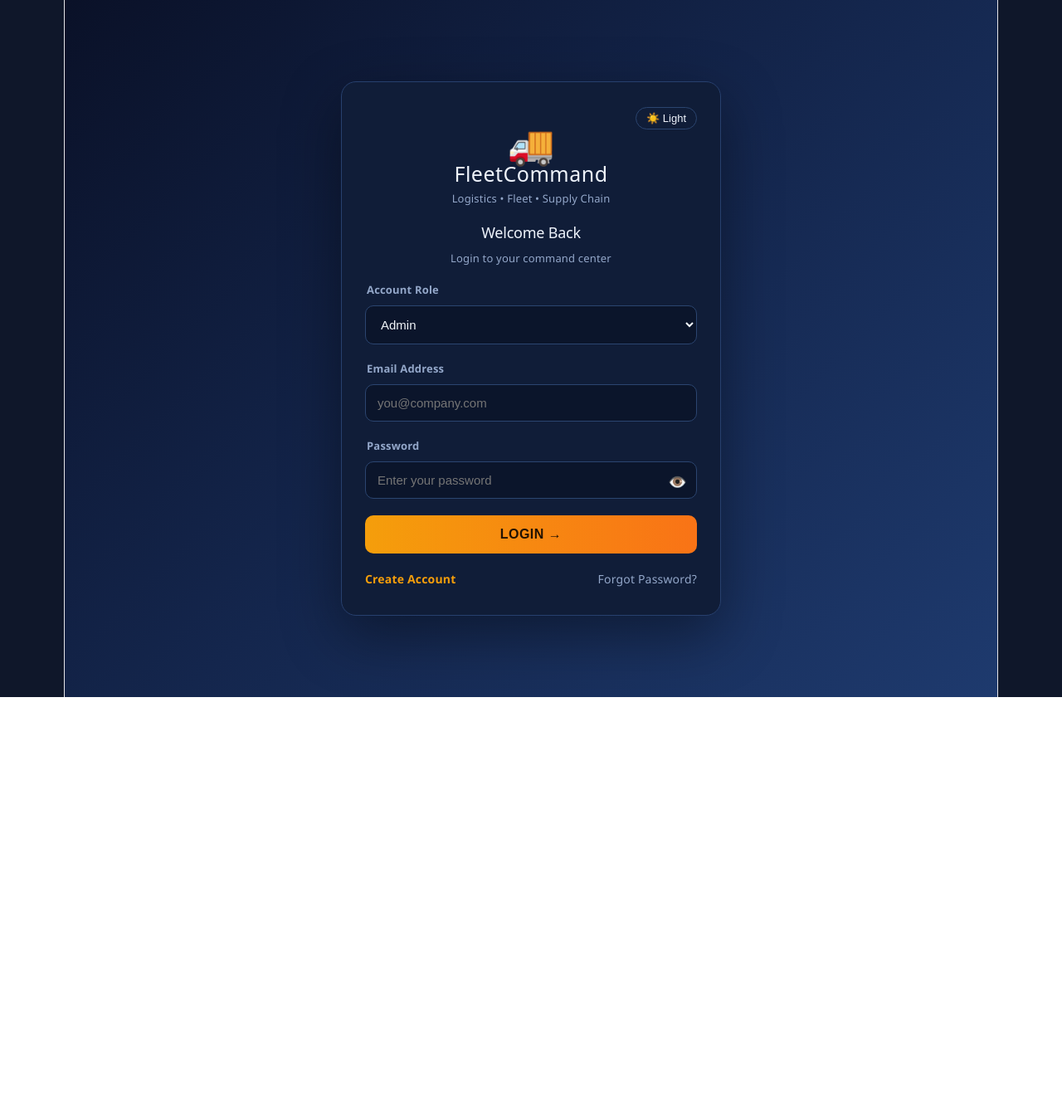
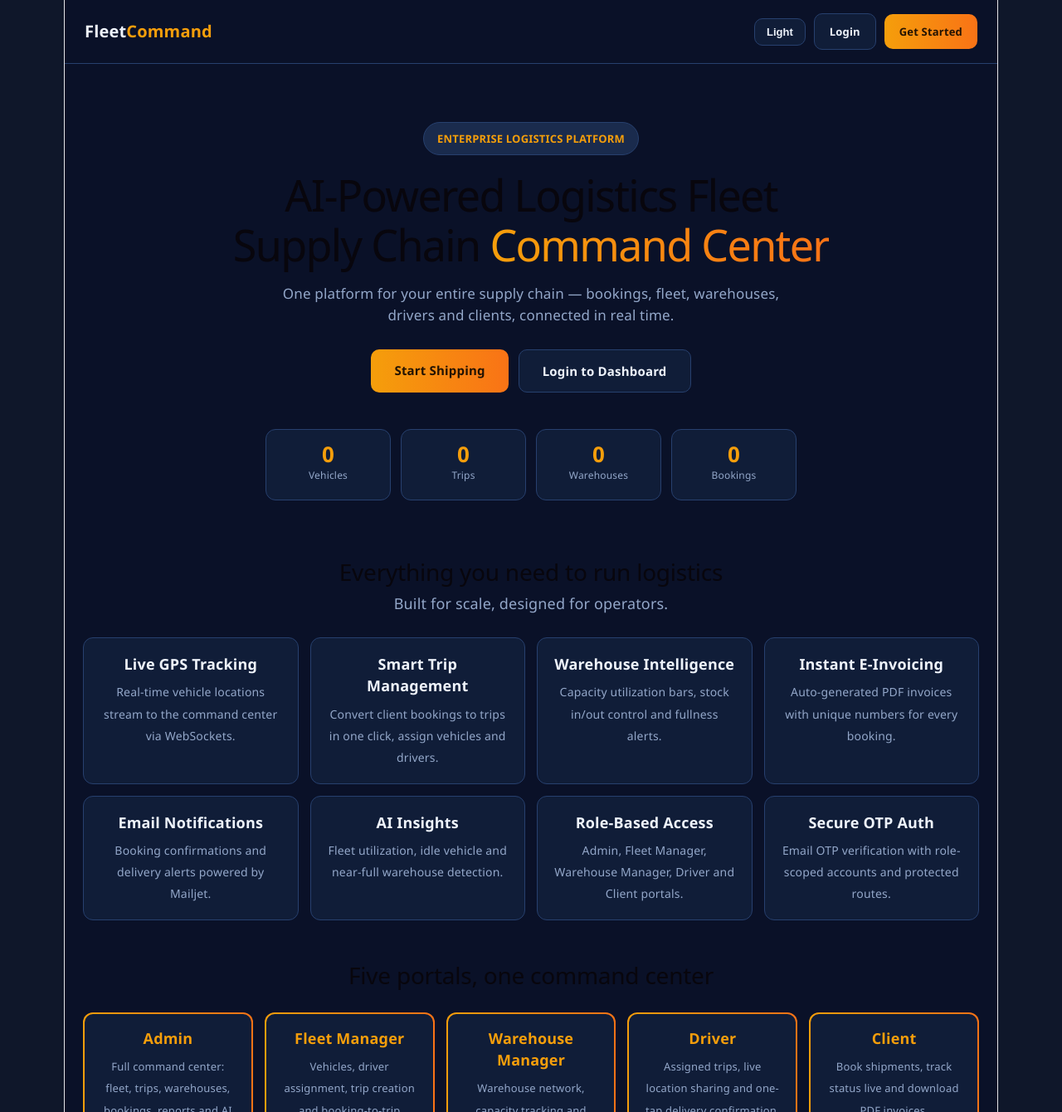
Before and after one commit to matiur25580/Enterprise-AI-Powered-Logistics-Fleet-Supply-Chain-Command-Center, a React (Vite) app in the folder client/: page / in a window 1280 px wide. Shown: the top 1340 px of the page at 83% size. Before the commit the page ends 840 px from the top, so only its background shows below. Built offline with nearby package versions, Linux system fonts and the light colour scheme; no server answers.

Commit message:
add landing page, move login to /login

```diff
--- a/client/src/App.jsx
+++ b/client/src/App.jsx
@@ -5,12 +5,14 @@ import Register from './pages/Register';
 import ForgotPassword from './pages/ForgotPassword';
 import Success from './pages/Success';
 import ProtectedRoute from './components/ProtectedRoute';
+import Landing from './pages/Landing';
 import Admin from './pages/dashboards/Admin';import FleetManager from './pages/dashboards/FleetManager';
 import WarehouseManager from './pages/dashboards/WarehouseManager';import Driver from './pages/dashboards/Driver';import Client from './pages/dashboards/Client';
 export default function App(){
   return <ThemeProvider><AuthProvider><BrowserRouter>
     <Routes>
-      <Route path="/" element={<Login/>}/>
+      <Route path="/" element={<Landing/>}/>
+      <Route path="/login" element={<Login/>}/>
       <Route path="/register" element={<Register/>}/>
       <Route path="/forgot-password" element={<ForgotPassword/>}/>
       <Route path="/dashboard/Admin" element={<ProtectedRoute role="Admin"><Admin/></ProtectedRoute>}/>
--- a/client/src/components/ProtectedRoute.jsx
+++ b/client/src/components/ProtectedRoute.jsx
@@ -2,7 +2,7 @@ import {Navigate} from 'react-router-dom';
 import {useAuth} from '../context/AuthContext';
 export default function ProtectedRoute({role,children}){
   const {user}=useAuth();
-  if(!user) return <Navigate to="/"/>;
+  if(!user) return <Navigate to="/login"/>;
   if(role&&user.role!==role) return <Navigate to={"/dashboard/"+user.role}/>;
   return children;
 }
--- a/client/src/context/AuthContext.jsx
+++ b/client/src/context/AuthContext.jsx
@@ -3,7 +3,7 @@ const C=createContext();
 export const AuthProvider=({children})=>{
   const [user,setUser]=useState(JSON.parse(localStorage.getItem('user')||'null'));
   const login=(d)=>{localStorage.setItem('user',JSON.stringify(d));setUser(d);};
-  const logout=()=>{localStorage.removeItem('user');setUser(null);window.location.href='/';};
+  const logout=()=>{localStorage.removeItem('user');setUser(null);window.location.href='/login';};
   return <C.Provider value={{user,login,logout}}>{children}</C.Provider>;
 };
 export const useAuth=()=>useContext(C);
--- a/client/src/pages/ForgotPassword.jsx
+++ b/client/src/pages/ForgotPassword.jsx
@@ -53,7 +53,7 @@ export default function ForgotPassword(){
         <button style={{width:'100%',padding:14,marginTop:16,borderRadius:10,border:'none',background:'linear-gradient(90deg,#16a34a,#22c55e)',color:'#fff',fontWeight:800,fontSize:16,cursor:'pointer',boxSizing:'border-box'}}>RESET PASSWORD</button>
       </form>}
       {msg&&<p style={{color:msg.includes('success')||msg.includes('sent')?'#22c55e':'#f87171',marginTop:14,textAlign:'center',fontSize:14}}>{msg}</p>}
-      <div style={{textAlign:'center',marginTop:16,fontSize:14}}><a href="/" style={{color:sub,textDecoration:'none'}}>← Back to Login</a></div>
+      <div style={{textAlign:'center',marginTop:16,fontSize:14}}><a href="/login" style={{color:sub,textDecoration:'none'}}>← Back to Login</a></div>
     </div>
   </div>;
 }
--- /dev/null
+++ b/client/src/pages/Landing.jsx
@@ -0,0 +1,109 @@
+import {useEffect,useState} from 'react';
+import {Link} from 'react-router-dom';
+import axios from 'axios';
+import {useTheme} from '../context/ThemeContext';
+const API = import.meta.env.VITE_API_URL || "http://localhost:5000/api";
+export default function Landing(){
+  const {dark,toggle}=useTheme();
+  const [stats,setStats]=useState({v:0,t:0,w:0,b:0});
+  useEffect(()=>{(async()=>{
+    const g=async u=>{try{const r=await axios.get(API+u);return (r.data||[]).length;}catch(e){return 0;}};
+    setStats({v:await g('/fleet/all'),t:await g('/trip/all'),w:await g('/warehouse/all'),b:await g('/booking/all')});
+  })();},[]);
+  const bg=dark?'#0a1128':'#eef2f9', card=dark?'#101d38':'#ffffff';
+  const text=dark?'#eef3fb':'#0f1e38', sub=dark?'#93a7c9':'#5b6b87';
+  const bd=dark?'1px solid #27406e':'1px solid #dbe4f0';
+  const grad='linear-gradient(90deg,#f59e0b,#f97316)';
+  const btn={padding:'12px 28px',borderRadius:10,border:'none',background:grad,color:'#231303',fontWeight:800,cursor:'pointer',fontSize:15,textDecoration:'none',display:'inline-block'};
+  const btnO={padding:'12px 28px',borderRadius:10,border:bd,background:card,color:text,fontWeight:700,cursor:'pointer',fontSize:15,textDecoration:'none',display:'inline-block'};
+  const feats=[
+    ['Live GPS Tracking','Real-time vehicle locations stream to the command center via WebSockets.'],
+    ['Smart Trip Management','Convert client bookings to trips in one click, assign vehicles and drivers.'],
+    ['Warehouse Intelligence','Capacity utilization bars, stock in/out control and fullness alerts.'],
+    ['Instant E-Invoicing','Auto-generated PDF invoices with unique numbers for every booking.'],
+    ['Email Notifications','Booking confirmations and delivery alerts powered by Mailjet.'],
+    ['AI Insights','Fleet utilization, idle vehicle and near-full warehouse detection.'],
+    ['Role-Based Access','Admin, Fleet Manager, Warehouse Manager, Driver and Client portals.'],
+    ['Secure OTP Auth','Email OTP verification with role-scoped accounts and protected routes.'],
+  ];
+  const roles=[
+    ['Admin','Full command center: fleet, trips, warehouses, bookings, reports and AI insights.'],
+    ['Fleet Manager','Vehicles, driver assignment, trip creation and booking-to-trip conversion.'],
+    ['Warehouse Manager','Warehouse network, capacity tracking and stock management.'],
+    ['Driver','Assigned trips, live location sharing and one-tap delivery confirmation.'],
+    ['Client','Book shipments, track status live and download PDF invoices.'],
+  ];
+  const steps=[
+    ['1','Client books','Shipment booked in seconds with instant email confirmation and invoice.'],
+    ['2','Manager dispatches','Booking converted to a trip with vehicle and driver assigned.'],
+    ['3','Driver delivers','Live GPS tracking with one-tap status updates on the road.'],
+    ['4','Auto notified','Client gets delivery email; invoice ready for download.'],
+  ];
+  return (
+  <div style={{minHeight:'100vh',background:bg,color:text,fontFamily:'Segoe UI,system-ui,sans-serif'}}>
+    <nav style={{display:'flex',justifyContent:'space-between',alignItems:'center',padding:'16px 24px',borderBottom:bd,position:'sticky',top:0,background:bg,zIndex:10}}>
+      <div style={{fontSize:20,fontWeight:800}}>Fleet<span style={{color:'#f59e0b'}}>Command</span></div>
+      <div style={{display:'flex',gap:10,alignItems:'center'}}>
+        <button onClick={toggle} style={{...btnO,padding:'8px 14px',fontSize:13}}>{dark?'Light':'Dark'}</button>
+        <Link to="/login" style={{...btnO,padding:'8px 18px',fontSize:13}}>Login</Link>
+        <Link to="/register" style={{...btn,padding:'8px 18px',fontSize:13}}>Get Started</Link>
+      </div>
+    </nav>
+    <header style={{textAlign:'center',padding:'70px 20px 50px',maxWidth:900,margin:'0 auto'}}>
+      <div style={{display:'inline-block',background:dark?'#1a2b4d':'#fff7e6',border:bd,borderRadius:20,padding:'6px 16px',fontSize:13,color:'#f59e0b',fontWeight:700,marginBottom:18}}>ENTERPRISE LOGISTICS PLATFORM</div>
+      <h1 style={{fontSize:'clamp(30px,5vw,52px)',margin:'0 0 16px',lineHeight:1.15}}>AI-Powered Logistics Fleet<br/>Supply Chain <span style={{background:grad,WebkitBackgroundClip:'text',WebkitTextFillColor:'transparent'}}>Command Center</span></h1>
+      <p style={{color:sub,fontSize:17,maxWidth:640,margin:'0 auto 28px'}}>One platform for your entire supply chain — bookings, fleet, warehouses, drivers and clients, connected in real time.</p>
+      <div style={{display:'flex',gap:12,justifyContent:'center',flexWrap:'wrap'}}>
+        <Link to="/register" style={btn}>Start Shipping</Link>
+        <Link to="/login" style={btnO}>Login to Dashboard</Link>
+      </div>
+      <div style={{display:'grid',gridTemplateColumns:'repeat(auto-fit,minmax(120px,1fr))',gap:12,marginTop:44,maxWidth:640,marginLeft:'auto',marginRight:'auto'}}>
+        {[['Vehicles',stats.v],['Trips',stats.t],['Warehouses',stats.w],['Bookings',stats.b]].map(s=>(
+          <div key={s[0]} style={{background:card,border:bd,borderRadius:12,padding:16}}>
+            <div style={{fontSize:26,fontWeight:800,color:'#f59e0b'}}>{s[1]}</div>
+            <div style={{fontSize:12,color:sub}}>{s[0]}</div>
+          </div>))}
+      </div>
+    </header>
+    <section style={{maxWidth:1080,margin:'0 auto',padding:'20px 20px 50px'}}>
+      <h2 style={{textAlign:'center',fontSize:28,marginBottom:8}}>Everything you need to run logistics</h2>
+      <p style={{textAlign:'center',color:sub,marginBottom:28}}>Built for scale, designed for operators.</p>
+      <div style={{display:'grid',gridTemplateColumns:'repeat(auto-fit,minmax(230px,1fr))',gap:14}}>
+        {feats.map(f=>(
+          <div key={f[0]} style={{background:card,border:bd,borderRadius:12,padding:18}}>
+            <div style={{fontWeight:700,marginBottom:8}}>{f[0]}</div>
+            <div style={{fontSize:14,color:sub}}>{f[1]}</div>
+          </div>))}
+      </div>
+    </section>
+    <section style={{maxWidth:1080,margin:'0 auto',padding:'0 20px 50px'}}>
+      <h2 style={{textAlign:'center',fontSize:28,marginBottom:28}}>Five portals, one command center</h2>
+      <div style={{display:'grid',gridTemplateColumns:'repeat(auto-fit,minmax(180px,1fr))',gap:14}}>
+        {roles.map(r=>(
+          <div key={r[0]} style={{background:grad,borderRadius:12,padding:2}}>
+            <div style={{background:card,borderRadius:10,padding:16,height:'100%',boxSizing:'border-box'}}>
+              <div style={{fontWeight:800,marginBottom:8,color:'#f59e0b'}}>{r[0]}</div>
+              <div style={{fontSize:13,color:sub}}>{r[1]}</div>
+            </div>
+          </div>))}
+      </div>
+    </section>
+    <section style={{maxWidth:900,margin:'0 auto',padding:'0 20px 60px'}}>
+      <h2 style={{textAlign:'center',fontSize:28,marginBottom:28}}>How it works</h2>
+      <div style={{display:'grid',gridTemplateColumns:'repeat(auto-fit,minmax(190px,1fr))',gap:14}}>
+        {steps.map(s=>(
+          <div key={s[0]} style={{background:card,border:bd,borderRadius:12,padding:18,textAlign:'center'}}>
+            <div style={{width:40,height:40,borderRadius:'50%',background:grad,color:'#231303',fontWeight:800,display:'flex',alignItems:'center',justifyContent:'center',margin:'0 auto 12px',fontSize:18}}>{s[0]}</div>
+            <div style={{fontWeight:700,marginBottom:6}}>{s[1]}</div>
+            <div style={{fontSize:13,color:sub}}>{s[2]}</div>
+          </div>))}
+      </div>
+      <div style={{textAlign:'center',marginTop:36}}>
+        <Link to="/register" style={btn}>Create your account</Link>
+      </div>
+    </section>
+    <footer style={{borderTop:bd,padding:'20px',textAlign:'center',color:sub,fontSize:13}}>
+      FleetCommand — Enterprise AI-Powered Logistics Fleet Supply Chain Command Center
+    </footer>
+  </div>);
+}
--- a/client/src/pages/Register.jsx
+++ b/client/src/pages/Register.jsx
@@ -69,7 +69,7 @@ export default function Register(){
         <button style={{width:'100%',padding:14,borderRadius:10,border:'none',background:'linear-gradient(90deg,#16a34a,#22c55e)',color:'#fff',fontWeight:800,fontSize:16,cursor:'pointer',boxSizing:'border-box'}}>VERIFY & CREATE ACCOUNT</button>
       </form>}
       {msg&&<p style={{color:msg.includes('success')||msg.includes('sent')?'#22c55e':'#f87171',marginTop:14,textAlign:'center',fontSize:14}}>{msg}</p>}
-      <div style={{textAlign:'center',marginTop:16,fontSize:14}}><a href="/" style={{color:sub,textDecoration:'none'}}>← Back to Login</a></div>
+      <div style={{textAlign:'center',marginTop:16,fontSize:14}}><a href="/login" style={{color:sub,textDecoration:'none'}}>← Back to Login</a></div>
     </div>
   </div>;
 }
```
